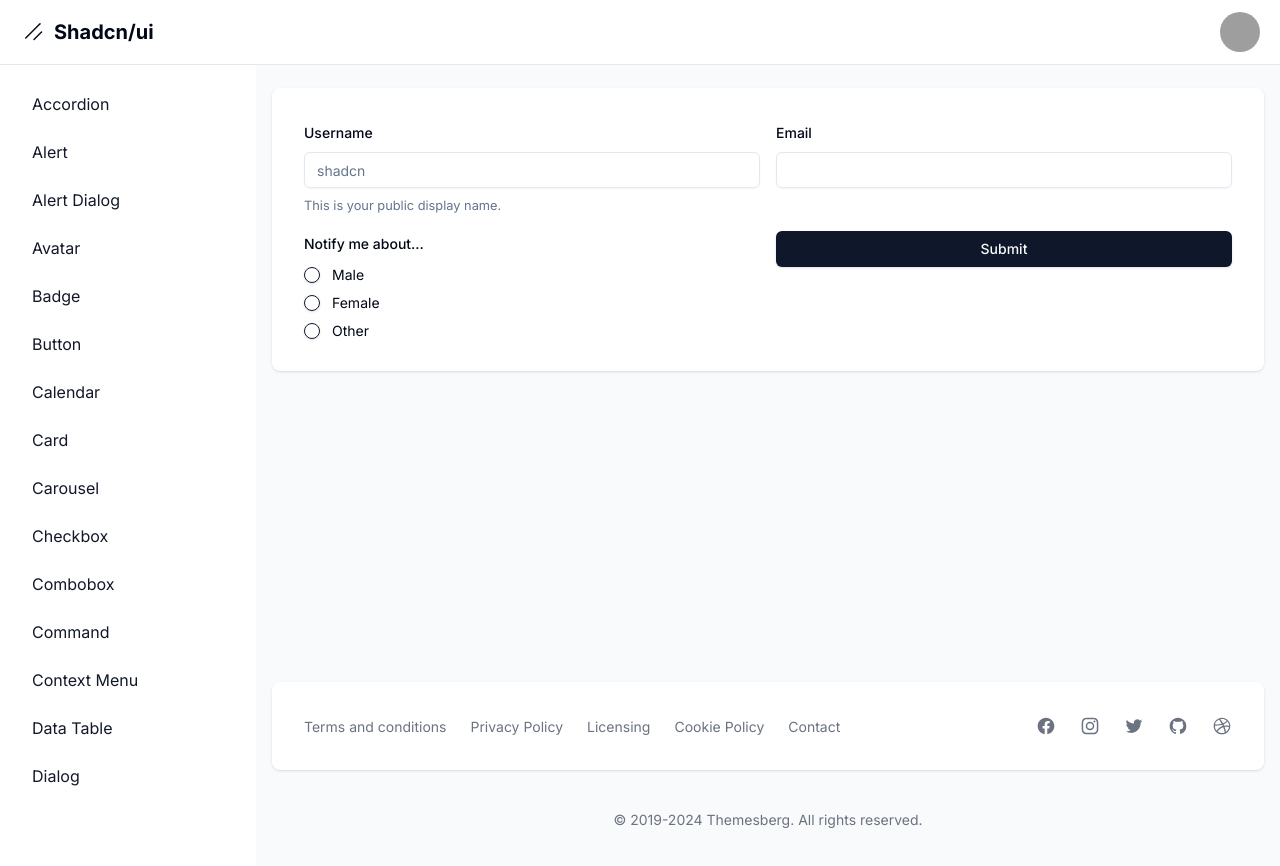
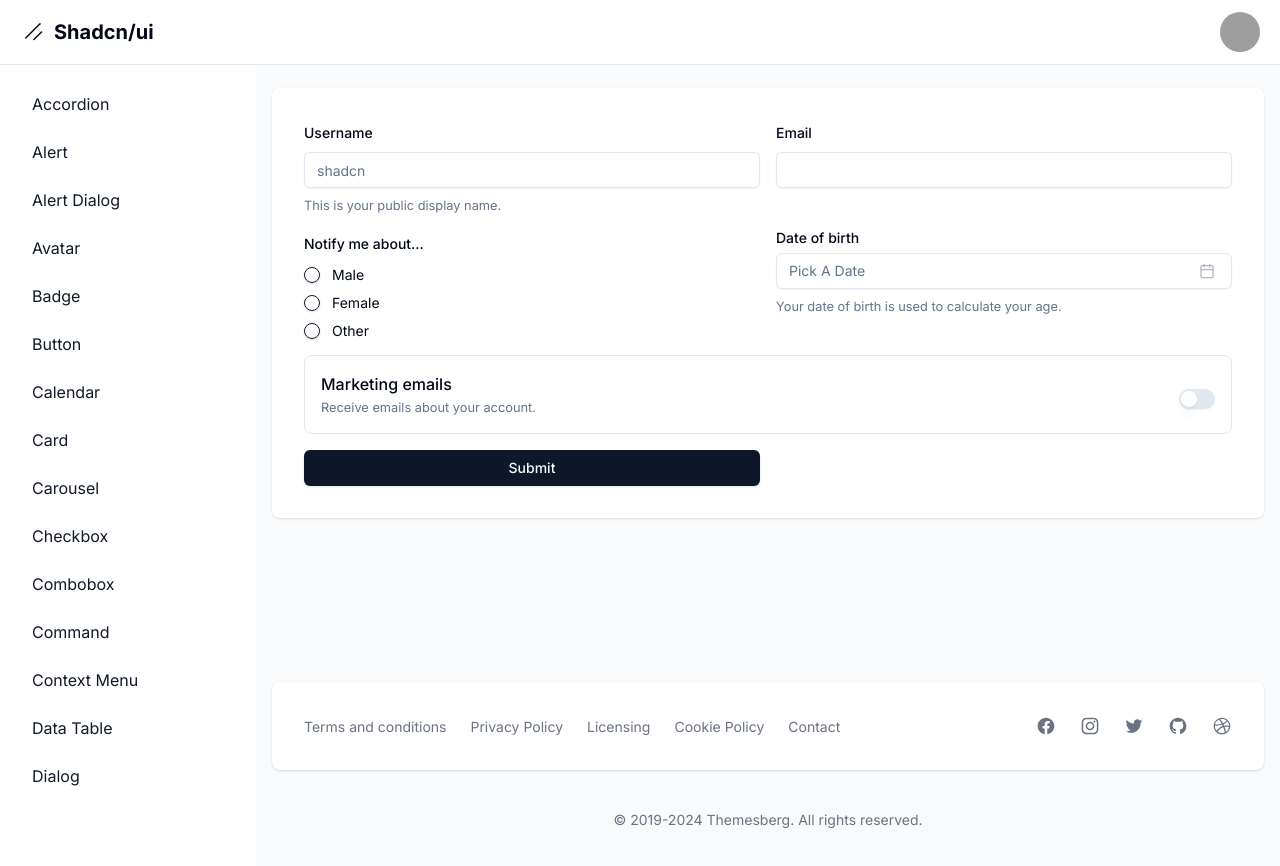
Before and after one commit to hballesteros/shadcn-dashboard, a Next.js app: page /dashboard/form in a window 1280 px wide. Shown: the top 866 px of the page. Built offline with nearby package versions, Linux system fonts and the light colour scheme; grey boxes are pictures that could not be loaded.

Commit message:
feat: Update package dependencies for @radix-ui/react-switch
- Add @radix-ui/react-switch package to enable switch functionality in the application.
- Update package.json and package-lock.json to include the latest stable version of @radix-ui/react-switch.

```diff
--- a/package.json
+++ b/package.json
@@ -26,6 +26,7 @@
     "@radix-ui/react-select": "^2.1.1",
     "@radix-ui/react-slider": "^1.2.0",
     "@radix-ui/react-slot": "^1.1.0",
+    "@radix-ui/react-switch": "^1.1.0",
     "@radix-ui/react-tabs": "^1.1.0",
     "@radix-ui/react-toast": "^1.2.1",
     "@tanstack/react-table": "^8.17.3",
--- a/src/app/dashboard/form/page.tsx
+++ b/src/app/dashboard/form/page.tsx
@@ -1,11 +1,11 @@
 
 'use client'
 
-import { zodResolver } from "@hookform/resolvers/zod"
+import { zodResolver } from '@hookform/resolvers/zod'
 import { useForm } from "react-hook-form"
 import { z } from 'zod'
-
-import { Button } from "@/components/ui/button"
+import { Button } from '@/components/ui/button'
+import { Calendar } from '@/components/ui/calendar'
 import {
   Form,
   FormControl,
@@ -14,14 +14,26 @@ import {
   FormItem,
   FormLabel,
   FormMessage,
-} from "@/components/ui/form"
-import { Input } from "@/components/ui/input"
-import { RadioGroup, RadioGroupItem } from "@/components/ui/radio-group"
+} from '@/components/ui/form'
+import { Switch } from '@/components/ui/switch'
+import { Input } from '@/components/ui/input'
+import { RadioGroup, RadioGroupItem } from '@/components/ui/radio-group'
+import { Popover, PopoverContent, PopoverTrigger } from '@/components/ui/popover'
+import { cn } from '@/lib/utils'
+import { CalendarIcon } from 'lucide-react'
+import { format } from 'date-fns'
 
 const formSchema = z.object({
   username: z.string().min(2).max(20),
   email: z.string().email(),
   gender: z.enum(['male', 'female', 'other'], { message: 'Select...' }),
+  dateOfBirth: z.date({
+    required_error: "A date of birth is required.",
+  }),
+  marketingEmails: z.boolean().default(false),
+}).refine((data) => data.marketingEmails === true, {
+  message: "You must agree to receive marketing emails.",
+  path: ["marketingEmails"],
 })
 
 export default function Page() {
@@ -45,7 +57,7 @@ export default function Page() {
   return (
     <div>
       <Form {...form}>
-        <form noValidate onSubmit={form.handleSubmit(onSubmit)} className="grid grid-cols-2 gap-4">
+        <form noValidate onSubmit={form.handleSubmit(onSubmit)} className="grid grid-cols-1 sm:grid-cols-2 gap-4">
 
           {/* Username  */}
           <FormField
@@ -122,6 +134,75 @@ export default function Page() {
             )}
           />
 
+          {/* Date of Birth */}
+          <FormField
+            control={form.control}
+            name="dateOfBirth"
+            render={({ field }) => (
+              <FormItem className="flex flex-col">
+                <FormLabel>Date of birth</FormLabel>
+                <Popover>
+                  <PopoverTrigger asChild>
+                    <FormControl>
+                      <Button
+                        variant={"outline"}
+                        className={cn(
+                          "pl-3 text-left font-normal",
+                          !field.value && "text-muted-foreground"
+                        )}
+                      >
+                        {field.value ? (
+                          format(field.value, "PPP")
+                        ) : (
+                          <span>Pick a date</span>
+                        )}
+                        <CalendarIcon className="ml-auto h-4 w-4 opacity-50" />
+                      </Button>
+                    </FormControl>
+                  </PopoverTrigger>
+                  <PopoverContent className="w-auto p-0" align="start">
+                    <Calendar
+                      mode="single"
+                      selected={field.value}
+                      onSelect={field.onChange}
+                      disabled={(date) =>
+                        date > new Date() || date < new Date("1900-01-01")
+                      }
+                      initialFocus
+                    />
+                  </PopoverContent>
+                </Popover>
+                <FormDescription>
+                  Your date of birth is used to calculate your age.
+                </FormDescription>
+                <FormMessage />
+              </FormItem>
+            )}
+          />
+
+          {/* Marketing Emails */}
+          <FormField
+            control={form.control}
+            name="marketingEmails"
+            render={({ field }) => (
+              <FormItem className="flex flex-row items-center justify-between rounded-lg border p-4 col-span-1 sm:col-span-2">
+                <div className="space-y-0.5">
+                  <FormLabel className="text-base">Marketing emails</FormLabel>
+                  <FormDescription>
+                    Receive emails about your account.
+                  </FormDescription>
+                </div>
+                <FormControl>
+                  <Switch
+                    checked={field.value}
+                    onCheckedChange={field.onChange}
+                  />
+                </FormControl>
+              </FormItem>
+            )}
+          />
+
+
           {/* Submit */}
           <Button type="submit">Submit</Button>
 
--- /dev/null
+++ b/src/components/ui/switch.tsx
@@ -0,0 +1,29 @@
+"use client"
+
+import * as React from "react"
+import * as SwitchPrimitives from "@radix-ui/react-switch"
+
+import { cn } from "@/lib/utils"
+
+const Switch = React.forwardRef<
+  React.ElementRef<typeof SwitchPrimitives.Root>,
+  React.ComponentPropsWithoutRef<typeof SwitchPrimitives.Root>
+>(({ className, ...props }, ref) => (
+  <SwitchPrimitives.Root
+    className={cn(
+      "peer inline-flex h-5 w-9 shrink-0 cursor-pointer items-center rounded-full border-2 border-transparent shadow-sm transition-colors focus-visible:outline-none focus-visible:ring-2 focus-visible:ring-ring focus-visible:ring-offset-2 focus-visible:ring-offset-background disabled:cursor-not-allowed disabled:opacity-50 data-[state=checked]:bg-primary data-[state=unchecked]:bg-input",
+      className
+    )}
+    {...props}
+    ref={ref}
+  >
+    <SwitchPrimitives.Thumb
+      className={cn(
+        "pointer-events-none block h-4 w-4 rounded-full bg-background shadow-lg ring-0 transition-transform data-[state=checked]:translate-x-4 data-[state=unchecked]:translate-x-0"
+      )}
+    />
+  </SwitchPrimitives.Root>
+))
+Switch.displayName = SwitchPrimitives.Root.displayName
+
+export { Switch }
```
Also changed, not shown: 1 other file (tests, documents, lock files or other folders).
